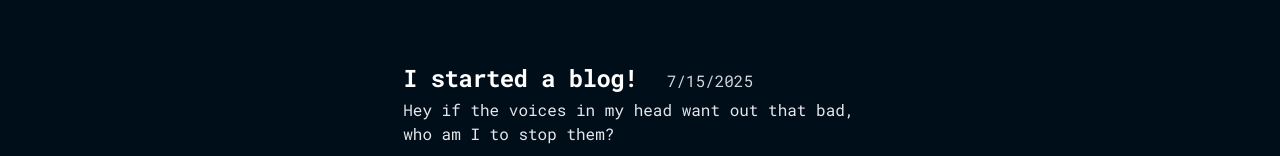
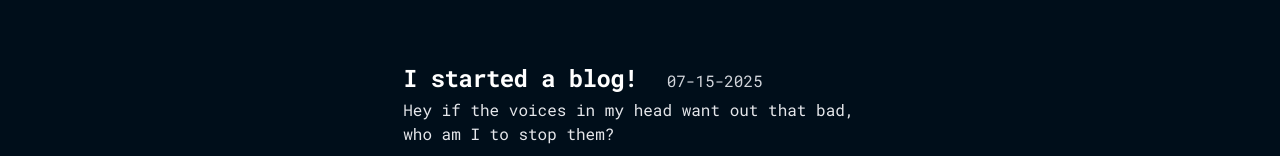
Before and after one commit to alvinadjei/portfolio-website, a Next.js app: page /blog in a window 1280 px wide. Shown: the part 298-454 px from the top of the page. Built offline with nearby package versions, Linux system fonts and the light colour scheme.

Commit message:
Keep leading zeros in blog post dates

```diff
--- a/app/ui/blog/article_link.tsx
+++ b/app/ui/blog/article_link.tsx
@@ -18,7 +18,7 @@ export default function ArticleLink({ slug, title, date, summary, tags }: Articl
                     {title}
                 </Link>
                 <span className="hidden md:inline">&nbsp; &nbsp;</span>
-                <span className="text-gray-300">{new Date(date).toLocaleDateString()}</span>
+                <span className="text-gray-300">{date}</span>
             </div>
             {summary && <p className="text-gray-200 mt-1">{summary}</p>}
             <ul className="flex mt-2 mb-3 text-sm gap-4 text-gray-400">
```
